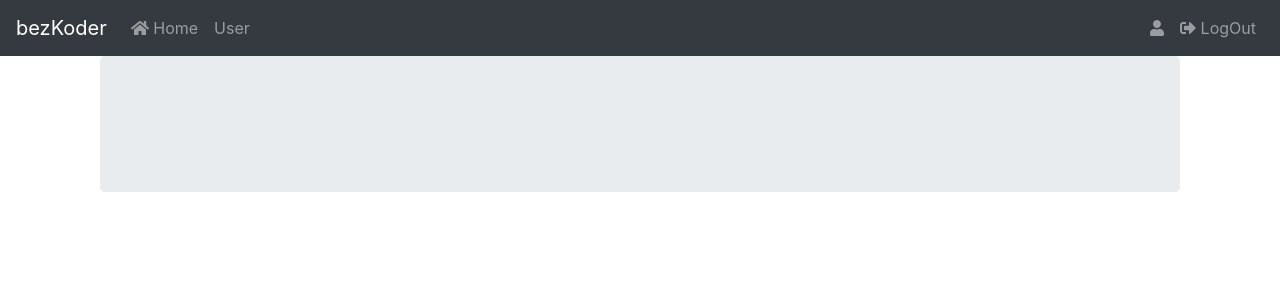
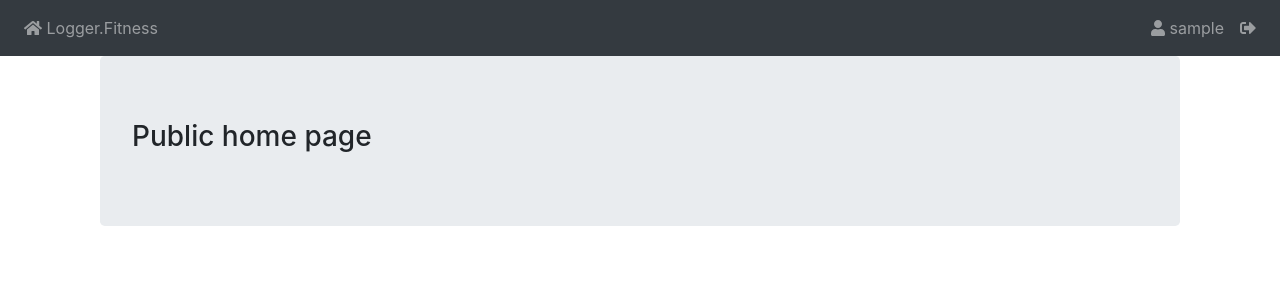
Before and after one commit to JamesTiberiusKirk/Logger.Fitness, a Vue app in the folder web/: page /home in a window 1280 px wide. Shown: the top 300 px of the page. Built offline with nearby package versions, Linux system fonts and the light colour scheme; sample sign-in values are in the browser's storage.

Commit message:
Barebones web ready

```diff
--- a/web/src/App.vue
+++ b/web/src/App.vue
@@ -1,30 +1,23 @@
 <template>
   <div id="app">
     <nav class="navbar navbar-expand navbar-dark bg-dark">
-      <a href="/" class="navbar-brand">bezKoder</a>
       <div class="navbar-nav mr-auto">
         <li class="nav-item">
           <router-link to="/home" class="nav-link">
-            <font-awesome-icon icon="home" /> Home
+            <font-awesome-icon icon="home" /> Logger.Fitness
           </router-link>
-        </li>
-        <li v-if="showAdminBoard" class="nav-item">
-          <router-link to="/admin" class="nav-link">Admin Board</router-link>
-        </li>
-        <li class="nav-item">
-          <router-link v-if="currentUser" to="/user" class="nav-link">User</router-link>
         </li>
       </div>
 
       <div v-if="!currentUser" class="navbar-nav ml-auto">
         <li class="nav-item">
           <router-link to="/register" class="nav-link">
-            <font-awesome-icon icon="user-plus" /> Sign Up
+            <font-awesome-icon icon="user-plus" />
           </router-link>
         </li>
         <li class="nav-item">
           <router-link to="/login" class="nav-link">
-            <font-awesome-icon icon="sign-in-alt" /> Login
+            <font-awesome-icon icon="sign-in-alt" />
           </router-link>
         </li>
       </div>
@@ -38,7 +31,7 @@
         </li>
         <li class="nav-item">
           <a class="nav-link" @click.prevent="logOut">
-            <font-awesome-icon icon="sign-out-alt" /> LogOut
+            <font-awesome-icon icon="sign-out-alt" />
           </a>
         </li>
       </div>
@@ -54,15 +47,8 @@
 export default {
   computed: {
     currentUser() {
-      return this.$store.state.auth.user;
-    },
-    // showAdminBoard() {
-    //   if (this.currentUser && this.currentUser['roles']) {
-    //     return this.currentUser['roles'].includes('ROLE_ADMIN');
-    //   }
-
-    //   return false;
-    // },
+      return this.$store.state.auth.user
+    }
   },
   methods: {
     logOut() {
--- a/web/src/components/BoardAdmin.vue
+++ /dev/null
@@ -1,20 +0,0 @@
-<template>
-  <div class="container">
-    <header class="jumbotron">
-      <h3>{{ content }}</h3>
-    </header>
-  </div>
-</template>
-
-<script>
-export default {
-  name: "Admin",
-  data() {
-    return {
-      content: "",
-    };
-  },
-  mounted() {
-  },
-};
-</script>
--- a/web/src/components/BoardUser.vue
+++ /dev/null
@@ -1,20 +0,0 @@
-<template>
-  <div class="container">
-    <header class="jumbotron">
-      <h3>{{ content }}</h3>
-    </header>
-  </div>
-</template>
-
-<script>
-export default {
-  name: "User",
-  data() {
-    return {
-      content: "",
-    };
-  },
-  mounted() {
-  },
-};
-</script>
--- a/web/src/components/Home.vue
+++ b/web/src/components/Home.vue
@@ -7,13 +7,11 @@
 </template>
 
 <script>
-// import ExerciseTypesService from "../services/exercise-types.service";
-
 export default {
   name: "Home",
   data() {
     return {
-      content: "",
+      content: "Public home page",
     };
   },
   mounted() {
--- a/web/src/components/Profile.vue
+++ b/web/src/components/Profile.vue
@@ -24,17 +24,21 @@
   </div>
 </template>
 
-<script>
+<script lang="ts">
 export default {
   name: 'Profile',
   computed: {
     currentUser() {
-      return this.$store.state.auth.user;
+      let user = this.$store.state.auth.user
+      console.log(user)
+      // let roleArray = Array.from(user.claim.roles.values())
+      // user.claim.roles = roleArray
+      return user
     }
   },
   mounted() {
     if (!this.currentUser) {
-      this.$router.push('/login');
+      this.$router.push('/login')
     }
   }
 };
--- a/web/src/router.js
+++ b/web/src/router.js
@@ -1,20 +1,18 @@
 import { createWebHistory, createRouter } from "vue-router";
-import Home from "./components/Home.vue";
-import Login from "./components/Login.vue";
-import Register from "./components/Register.vue";
 // lazy-loaded
+const Home = () => import("./components/Home.vue")
+const Login = () => import("./components/Login.vue")
+const Register = () => import("./components/Register.vue")
 const Profile = () => import("./components/Profile.vue")
-const BoardAdmin = () => import("./components/BoardAdmin.vue")
-const BoardUser = () => import("./components/BoardUser.vue")
 
 const routes = [
   {
     path: "/",
-    name: "home",
-    component: Home,
+    redirect : "/home",
   },
   {
     path: "/home",
+    name: "home",
     component: Home,
   },
   {
@@ -28,20 +26,7 @@ const routes = [
   {
     path: "/profile",
     name: "profile",
-    // lazy-loaded
     component: Profile,
-  },
-  {
-    path: "/admin",
-    name: "admin",
-    // lazy-loaded
-    component: BoardAdmin,
-  },
-  {
-    path: "/user",
-    name: "user",
-    // lazy-loaded
-    component: BoardUser,
   },
 ];
 
@@ -50,18 +35,18 @@ const router = createRouter({
   routes,
 });
 
-// router.beforeEach((to, from, next) => {
-//   const publicPages = ['/login', '/register', '/home'];
-//   const authRequired = !publicPages.includes(to.path);
-//   const loggedIn = localStorage.getItem('user');
+router.beforeEach((to, from, next) => {
+  const publicPages = ['/login', '/register', '/home', '/'];
+  const authRequired = !publicPages.includes(to.path);
+  const loggedIn = localStorage.getItem('user');
 
-//   // trying to access a restricted page + not logged in
-//   // redirect to login page
-//   if (authRequired && !loggedIn) {
-//     next('/login');
-//   } else {
-//     next();
-//   }
-// });
+  // trying to access a restricted page + not logged in
+  // redirect to login page
+  if (authRequired && !loggedIn) {
+    next('/login');
+  } else {
+    next();
+  }
+});
 
 export default router;
--- a/web/src/services/auth.service.js
+++ b/web/src/services/auth.service.js
@@ -1,6 +1,6 @@
 import axios from 'axios';
 
-const API_URL = 'http://localhost:3000/auth/';
+const API_URL = 'http://localhost:3000/api/auth/';
 
 class AuthService {
   login(user) {
--- a/web/src/services/exercise-types.service.js
+++ b/web/src/services/exercise-types.service.js
@@ -1,7 +1,7 @@
 import axios from 'axios';
 import authHeader from './auth-header';
 
-const API_URL = 'http://localhost:3000/extp/';
+const API_URL = 'http://localhost:3000/api/exercise_types/';
 
 class ExerciseTypesService {
 
@@ -9,8 +9,8 @@ class ExerciseTypesService {
     return axios.get(API_URL, { headers: authHeader() });
   }
 
-  postExerciseType() {
-    return axios.get(API_URL, { headers: authHeader() });
+  newExerciseType(exerciseType) {
+    return axios.get(API_URL, { body: exerciseType,headers: authHeader() });
   }
 
 }
--- a/web/src/store/auth.module.js
+++ b/web/src/store/auth.module.js
@@ -1,9 +1,9 @@
-import AuthService from '../services/auth.service';
+import AuthService from '../services/auth.service'
 
-const user = localStorage.getItem('user');
+const user = JSON.parse(localStorage.getItem('user'))
 const initialState = user
   ? { status: { loggedIn: true }, user }
-  : { status: { loggedIn: false }, user: null };
+  : { status: { loggedIn: false }, user: null }
 
 export const auth = {
   namespaced: true,
@@ -13,50 +13,50 @@ export const auth = {
       return AuthService.login(user)
       .then(
         response => {
-          commit('loginSuccess', response);
-          return Promise.resolve(response);
+          commit('loginSuccess', response)
+          return Promise.resolve(response)
         },
         error => {
-          commit('loginFailure');
-          return Promise.reject(error);
+          commit('loginFailure')
+          return Promise.reject(error)
         }
-      );
+      )
     },
     logout({ commit }) {
-      AuthService.logout();
-      commit('logout');
+      AuthService.logout()
+      commit('logout')
     },
     register({ commit }, user) {
       return AuthService.register(user).then(
         response => {
-          commit('registerSuccess');
-          return Promise.resolve(response.data);
+          commit('registerSuccess')
+          return Promise.resolve(response.data)
         },
         error => {
-          commit('registerFailure');
-          return Promise.reject(error);
+          commit('registerFailure')
+          return Promise.reject(error)
         }
-      );
+      )
     }
   },
   mutations: {
     loginSuccess(state, user) {
-      state.status.loggedIn = true;
-      state.user = user;
+      state.status.loggedIn = true
+      state.user = user
     },
     loginFailure(state) {
-      state.status.loggedIn = false;
-      state.user = null;
+      state.status.loggedIn = false
+      state.user = null
     },
     logout(state) {
-      state.status.loggedIn = false;
-      state.user = null;
+      state.status.loggedIn = false
+      state.user = null
     },
     registerSuccess(state) {
-      state.status.loggedIn = false;
+      state.status.loggedIn = false
     },
     registerFailure(state) {
-      state.status.loggedIn = false;
+      state.status.loggedIn = false
     }
   }
-};
+}
```
